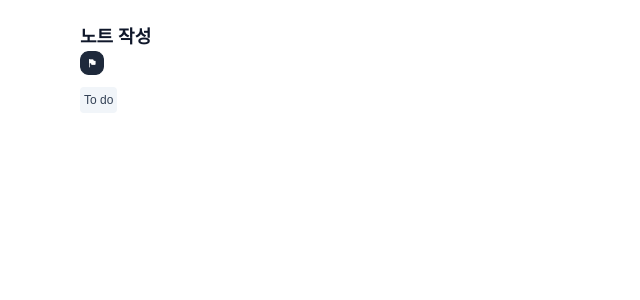
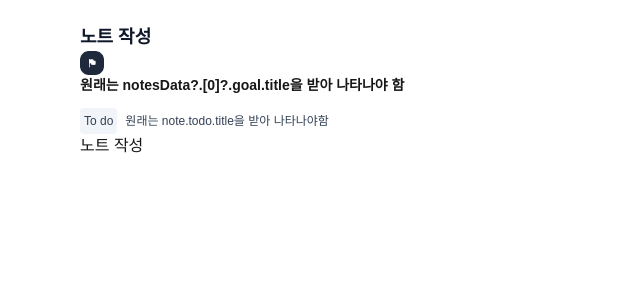
Before and after one commit to slid-to-do/slid-to-do-fe, a Next.js app: page /notes/write in a window 1280 px wide. Shown: the top 300 px of the page, without its empty margins (0-640 px from the left). Built offline with nearby package versions, Linux system fonts and the light colour scheme; no server answers.

Commit message:
[Fix] 린트 에러 수정

```diff
--- a/src/app/notes/write/page.tsx
+++ b/src/app/notes/write/page.tsx
@@ -1,7 +1,7 @@
 import Image from 'next/image'
 
-// import NoteEditCompo from '@/components/notes/edit'
-// import NoteWriteCompo from '@/components/notes/write'
+import NoteEditCompo from '@/components/notes/edit'
+import NoteWriteCompo from '@/components/notes/write'
 
 const NoteWritePage = async ({searchParams}: {searchParams: Promise<{noteId?: string}>}) => {
     const {noteId} = await searchParams
@@ -12,15 +12,15 @@ const NoteWritePage = async ({searchParams}: {searchParams: Promise<{noteId?: st
             <h1 className="text-subTitle text-custom_slate-900">{isEdit ? '노트 수정' : '노트 작성'}</h1>
             <div>
                 <Image src="/goals/flag-goal.png" alt="목표깃발" width={24} height={24} />
-                {/* <h2 className="text-subTitle-sm">{notesData?.[0]?.goal.title}</h2> */}
+              <h2 className="text-subTitle-sm">원래는 notesData?.[0]?.goal.title을 받아 나타나야 함</h2>
             </div>
             <div className="pt-3 flex items-center gap-2">
                 <div className="p-1 bg-custom_slate-100 text-custom_slate-700 text-subBody font-medium rounded-sm">
                     <p>To do</p>
                 </div>
-                {/* <p className=" text-custom_slate-700 text-subBody font-normal"> {note.todo.title}</p> */}
+               <p className=" text-custom_slate-700 text-subBody font-normal"> 원래는 note.todo.title을 받아 나타나야함</p>
             </div>
-            {/* {isEdit ? <NoteEditCompo noteId={noteId!} /> : <NoteWriteCompo />} */}
+            {isEdit ? <NoteEditCompo noteId={noteId!} /> : <NoteWriteCompo />}
         </div>
     )
 }
```
